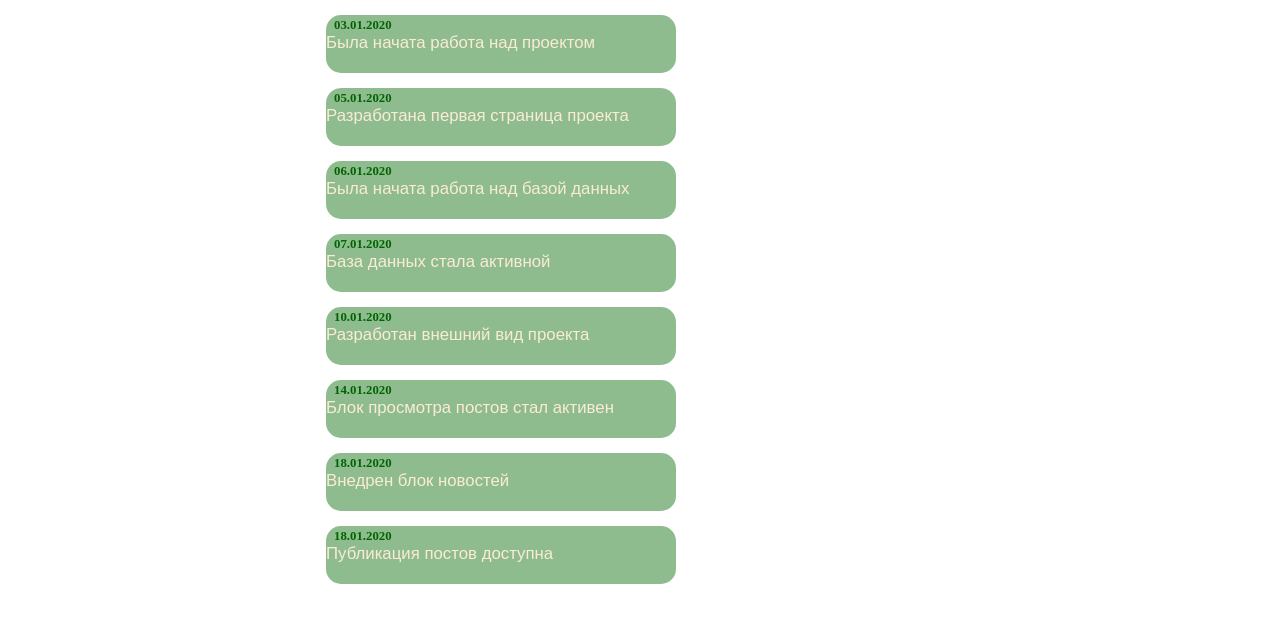
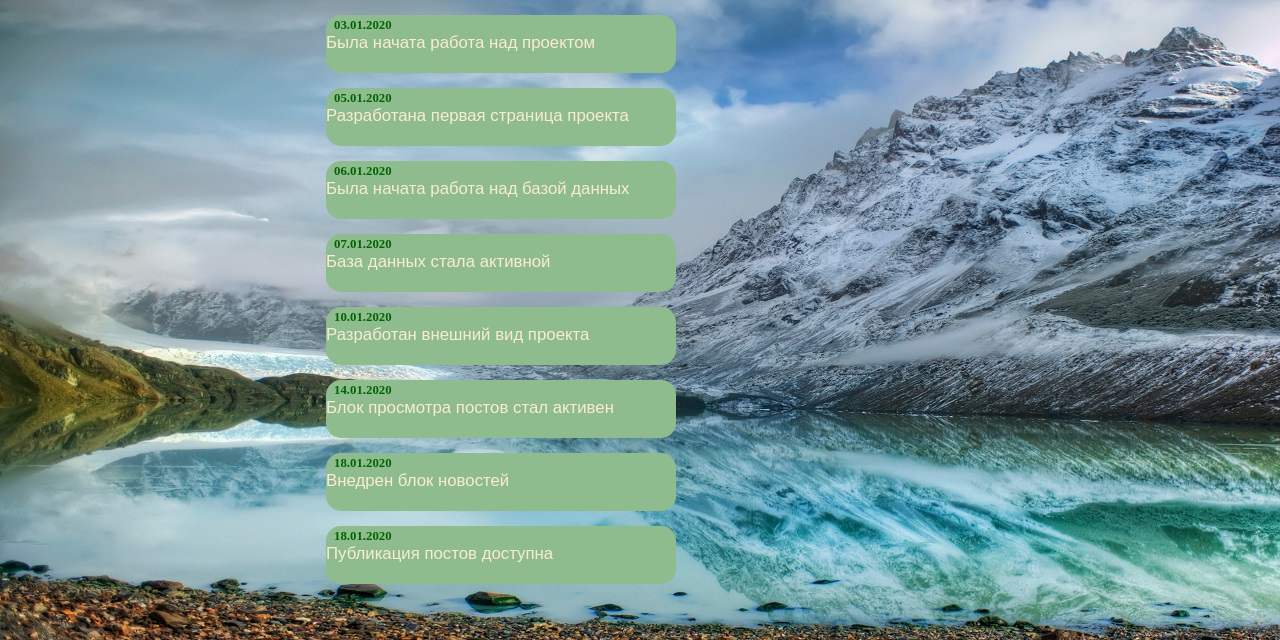
Before and after one commit to grim-GO/kg_online2.0, a Django app: page /KgBlog/user/ in a window 1280 px wide; the page is wider, and only the part inside the window is pictured. Shown: the part 165-805 px from the top of that part. Run offline with Django 3.2, Linux system fonts and the light colour scheme.

Commit message:
bag fics userhtml

```diff
--- a/templates/user.html
+++ b/templates/user.html
@@ -33,7 +33,7 @@
 </div>
 
 
-<div class="site_content"  style="background-size: cover; background-repeat: no-repeat">
+<div class="site_content"  style="background-size: cover; background-repeat: no-repeat; background-image: url({% static "img/kgimg1.jpg" %})">
     <div class="news_content" style="background-color: darkseagreen;
     width: 350px;
     height: auto;
```
Also changed, not shown: KgBlog/static/img/kg_img.jpg (deleted), KgBlog/static/img/kgimg.jpg (deleted).
